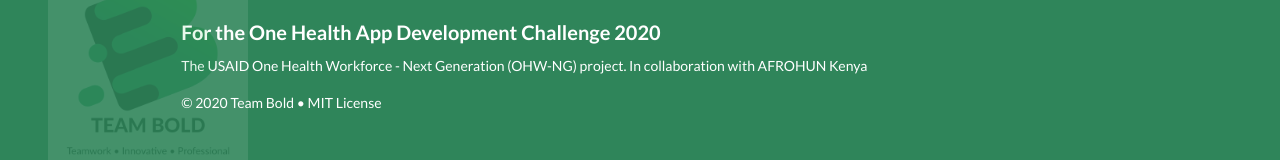
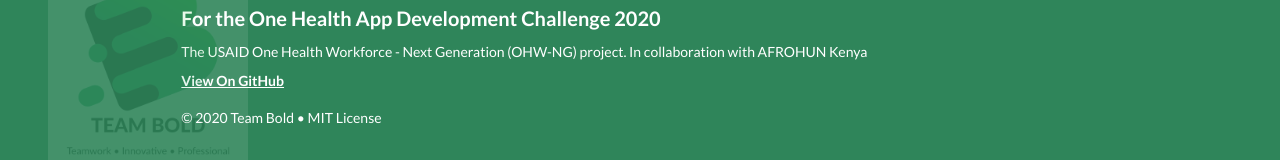
Before and after one commit to afrohunkenya/one-health, a Vue app: page /#/ in a window 1280 px wide. Shown: the part 303-463 px from the top of the page. Built offline with nearby package versions, Linux system fonts and the light colour scheme; no server answers; the database is empty.

Commit message:
refactor: Add github link to footer

```diff
--- a/src/components/FooterSection.vue
+++ b/src/components/FooterSection.vue
@@ -19,6 +19,9 @@
           </div>
         </article>
         <p>The USAID One Health Workforce - Next Generation (OHW-NG) project.&nbsp;In collaboration with AFROHUN Kenya</p>
+        <div class="mt-2">
+          <a href="https://github.com/d3vkk/one-health" class="font-semibold underline">View On GitHub</a>
+        </div>
         <p class="mt-4">&copy; 2020 Team Bold &bull; MIT License</p>
       </section>
     </footer>
```
